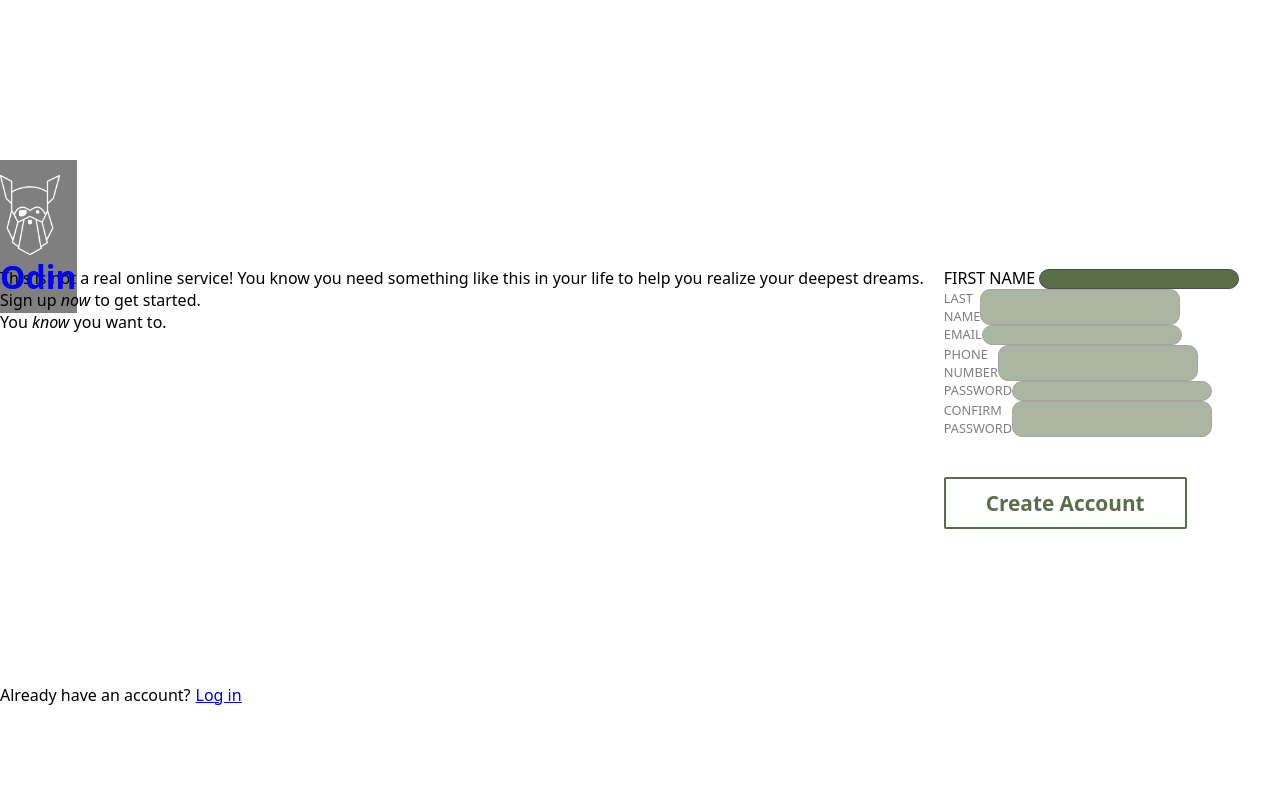
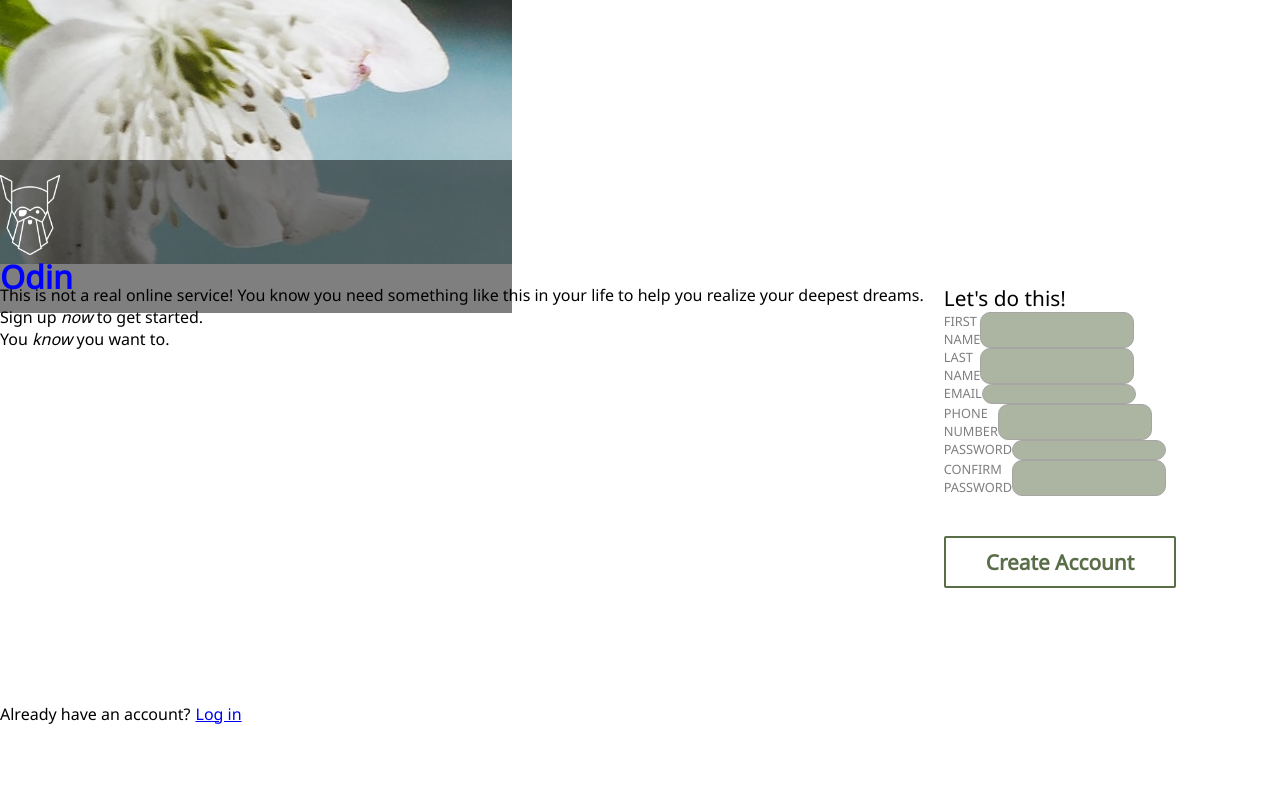
Before and after one commit to Churtified/sign-up-form, a plain HTML site: page index.html in a window 1280 px wide. Drawn offline with Linux system fonts and the light colour scheme.

Commit message:
fix typo

```diff
--- a/index.html
+++ b/index.html
@@ -5,11 +5,14 @@
     <meta http-equiv="X-UA-Compatible" content="IE=edge">
     <meta name="viewport" content="width=device-width, initial-scale=1.0">
     <link rel="stylesheet" href="styles.css">
+    <link rel="preconnect" href="https://fonts.googleapis.com">
+    <link rel="preconnect" href="https://fonts.gstatic.com" crossorigin>
+    <link href="https://fonts.googleapis.com/css2?family=Noto+Sans&display=swap" rel="stylesheet">
     <title>Sign-Up-Form</title>
 </head>
 <body>
     <div class="container">
-        <div class="left-container">
+        <div class="picture-container">
             <div class="logo">
                 <img src="img/odin-lined.png" alt="odin-logo" class="odin-logo">
                 <h1 class="odin-text">Odin</h1>
@@ -26,7 +29,8 @@
             </div>
             <form action="#">
                 <div class="form-container">
-                    <div class="input"></div>
+                    <p class="title">Let's do this!</p>
+                    <div class="input">
                         <label for="first-name">FIRST NAME</label>
                         <input type="text" id="first-name" name="first-name" required>
                     </div>
```
